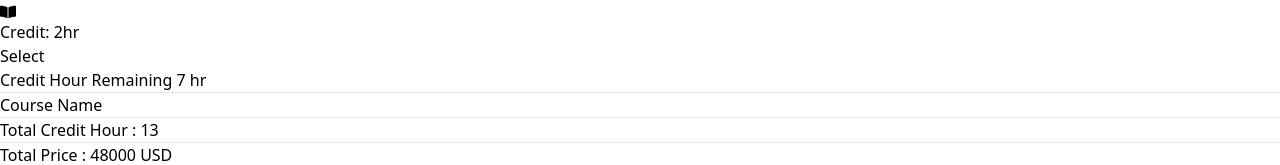
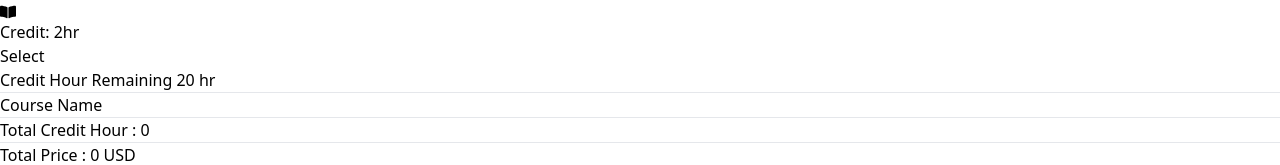
Before and after one commit to mahbubullah09/course-registration-react, a React (Vite) app: page / in a window 1280 px wide. Shown: the part 4024-4189 px from the top of the page. Built offline with nearby package versions, Linux system fonts and the light colour scheme.

Commit message:
set name, credit, price & reduce credit

```diff
--- a/src/App.jsx
+++ b/src/App.jsx
@@ -1,19 +1,67 @@
 
+import { useState } from 'react'
 import './App.css'
 import Cart from './component/cart'
 import Courses from './component/courses'
 
 function App() {
 
+  const [courseName, setCourse] = useState([])
+  const [credit, setCredit] = useState(0);
+  const [price, setPrice] = useState(0);
+  const [remaingCredit, setRemainingCredit]= useState(20);
+
+
+  const handleAddCourseName = (course) => {
+    console.log(course.course_name, course.price, course.credit)
+    const isExist = courseName.find((courseName) => courseName.id == course.id);
+
+
+    if (!isExist) {
+      const newCourse = [...courseName, course];
+      setCourse(newCourse)
+      const newCredit= credit+course.credit;
+      setCredit(newCredit)
+
+
+
+
+      const newPrice= price + course.price
+      setPrice(newPrice)
+      console.log(courseName.price)
+
+      const newRemainingCredit= 20 - newCredit;
+      setRemainingCredit(newRemainingCredit);
+
+    }
+
+
+    else {
+
+      alert('alreaddy added')
+    }
+
+
+
+  }
+  console.log(price)
+  console.log(credit)
+
+
+
+
+
+
+
 
   return (
     <>
       <div className=' max-w-6xl mx-auto  px-4'>
         <h2 className=' text-3xl text-center font-bold my-6'>Course Registration</h2>
-     <div className='flex gap-4'>
-     <Courses></Courses>
-     <Cart></Cart>
-     </div>
+        <div className='flex gap-4'>
+          <Courses handleAddCourseName={handleAddCourseName} ></Courses>
+          <Cart courseName={courseName} credit={credit} price={price} remaingCredit={remaingCredit} ></Cart>
+        </div>
 
 
 
--- /dev/null
+++ b/src/component/CoureseName.jsx
@@ -0,0 +1,23 @@
+
+import PropTypes from 'prop-types';
+const CoureseName = ({ courseName, idx}) => {
+
+    return (
+        <div>
+            <div className='px-4  text-[#1c1b1b] text-opacity-50 text-sm'>
+                <p>{++idx}.  {courseName.course_name}</p>
+
+
+            </div>
+
+        </div>
+    );
+};
+CoureseName.propTypes = {
+
+
+    courseName: PropTypes.array
+
+}
+
+export default CoureseName;
--- a/src/component/Course.jsx
+++ b/src/component/Course.jsx
@@ -2,9 +2,9 @@
 import PropTypes from 'prop-types';
 import { FaDollarSign } from 'react-icons/fa';
 import { FaBookOpen} from 'react-icons/fa';
-const Course = (course) => {
+const Course = ({course, handleAddCourseName}) => {
 
-    const { course_name,course_img,course_description,price,credit}= course.course;
+    const {id, course_name,course_img,course_description,price,credit}= course;
 
 
     return (
@@ -18,7 +18,7 @@ const Course = (course) => {
 
             </div>
           <div className='text-center  bottom-0  '>
-          <button className=' mt-2 bg-[#2F80ED] min-w-full  rounded-lg  text-[#FFF] text-lg font-semibold py-2    '>Select</button>
+          <button onClick={() => handleAddCourseName(course)} className=' mt-2 bg-[#2F80ED] min-w-full  rounded-lg  text-[#FFF] text-lg font-semibold py-2    '>Select</button>
           </div>
 
 
@@ -26,7 +26,8 @@ const Course = (course) => {
     );
 };
 Course.propTypes = {
-    course: PropTypes.object
+    course: PropTypes.object,
+    handleAddCourseName: PropTypes.func
 
 }
 
--- a/src/component/Courses.jsx
+++ b/src/component/Courses.jsx
@@ -1,8 +1,9 @@
 import { useEffect, useState } from "react";
 import Course from "./Course";
+import CoureseName from "./CoureseName";
+import PropTypes from 'prop-types';
 
-
-const Courses = () => {
+const Courses = ({handleAddCourseName}) => {
 
     const [courses, setCourse] = useState([])
 
@@ -23,12 +24,18 @@ const Courses = () => {
 
 
             {
-                courses.map(course => <Course key={course.id} course={course}></Course>)
+                courses.map(course => <Course key={course.id} course={course} handleAddCourseName={handleAddCourseName}></Course>)
             }
 
 
         </div>
     );
 };
+Courses.propTypes = {
+
+    handleAddCourseName: PropTypes.func
+
+
+}
 
 export default Courses;
--- a/src/component/cart.jsx
+++ b/src/component/cart.jsx
@@ -1,11 +1,13 @@
+import CoureseName from "./CoureseName";
+import PropTypes from 'prop-types';
 
+const Cart = ({courseName, credit, price,remaingCredit}) => {
 
-const Cart = () => {
     return (
         <div className='bg-white p-4 rounded-md w-1/4'>
 
             <div>
-            <h4 className="font-bold text-[#2F80ED] py-2">Credit Hour Remaining 7 hr</h4>
+            <h4 className="font-bold text-[#2F80ED] py-2">Credit Hour Remaining {remaingCredit} hr</h4>
             <hr />
             </div>
 
@@ -14,19 +16,29 @@ const Cart = () => {
             <div>
                 <h2 className=" font-bold text-lg py-2">Course Name</h2>
                 <div className=" mt-6">
+                    {
+
+                        courseName.map((courseName, idx) => <CoureseName key={idx} courseName={courseName} idx={idx}></CoureseName> )
+                    }
 
                 <hr />
                 </div>
             </div>
 
-           <h4 className=" text-[#1c1b1b] text-opacity-80 font-semibold my-3">Total Credit Hour : 13</h4>
+           <h4 className=" text-[#1c1b1b] text-opacity-80 font-semibold my-3">Total Credit Hour : {credit}</h4>
 
            <hr />
 
-           <h4 className=" text-[#1c1b1b] text-opacity-80 font-semibold my-3">Total Price : 48000 USD</h4>
+           <h4 className=" text-[#1c1b1b] text-opacity-80 font-semibold my-3">Total Price : {price} USD</h4>
            <hr />
         </div>
     );
 };
+Cart.propTypes = {
+
+
+    courseName: PropTypes.array
+
+}
 
 export default Cart;
```
